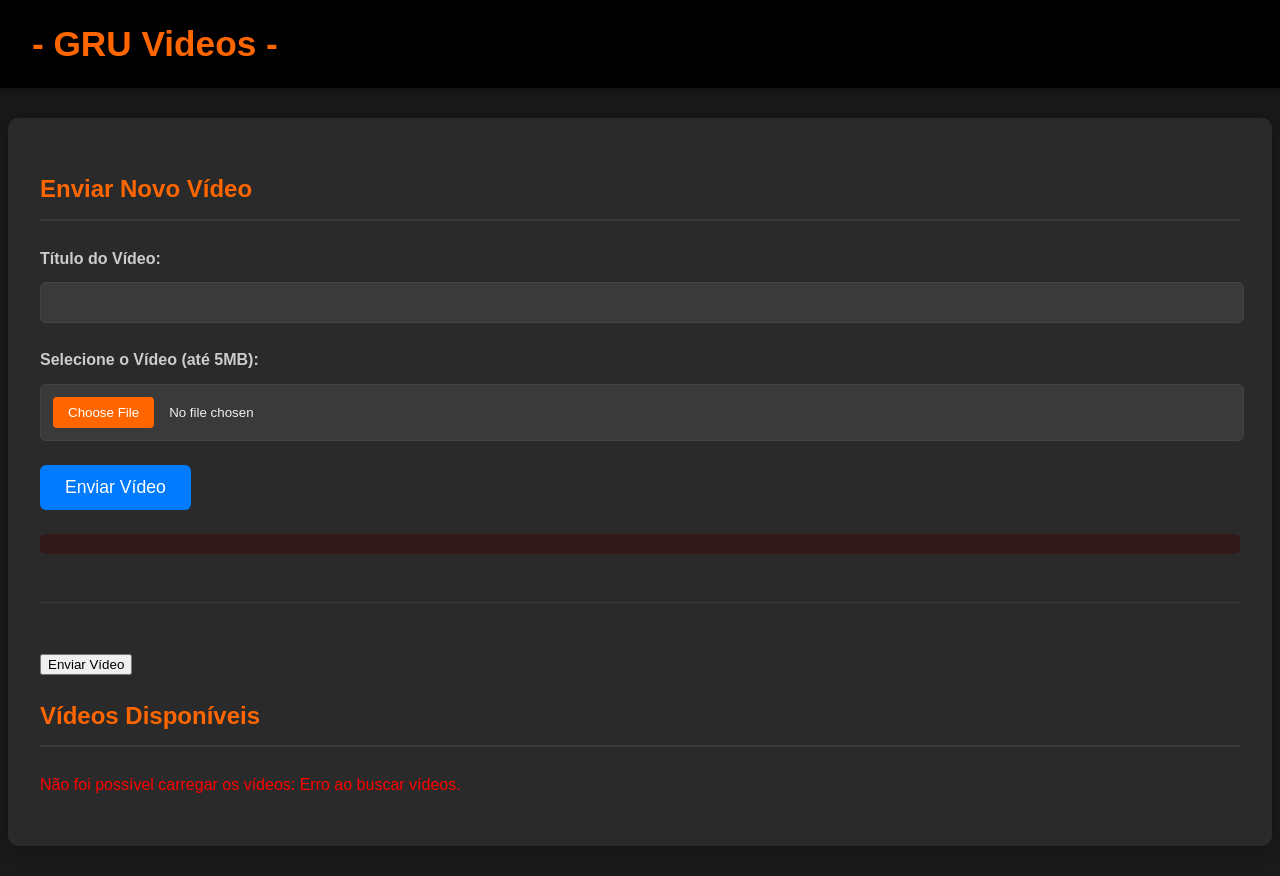
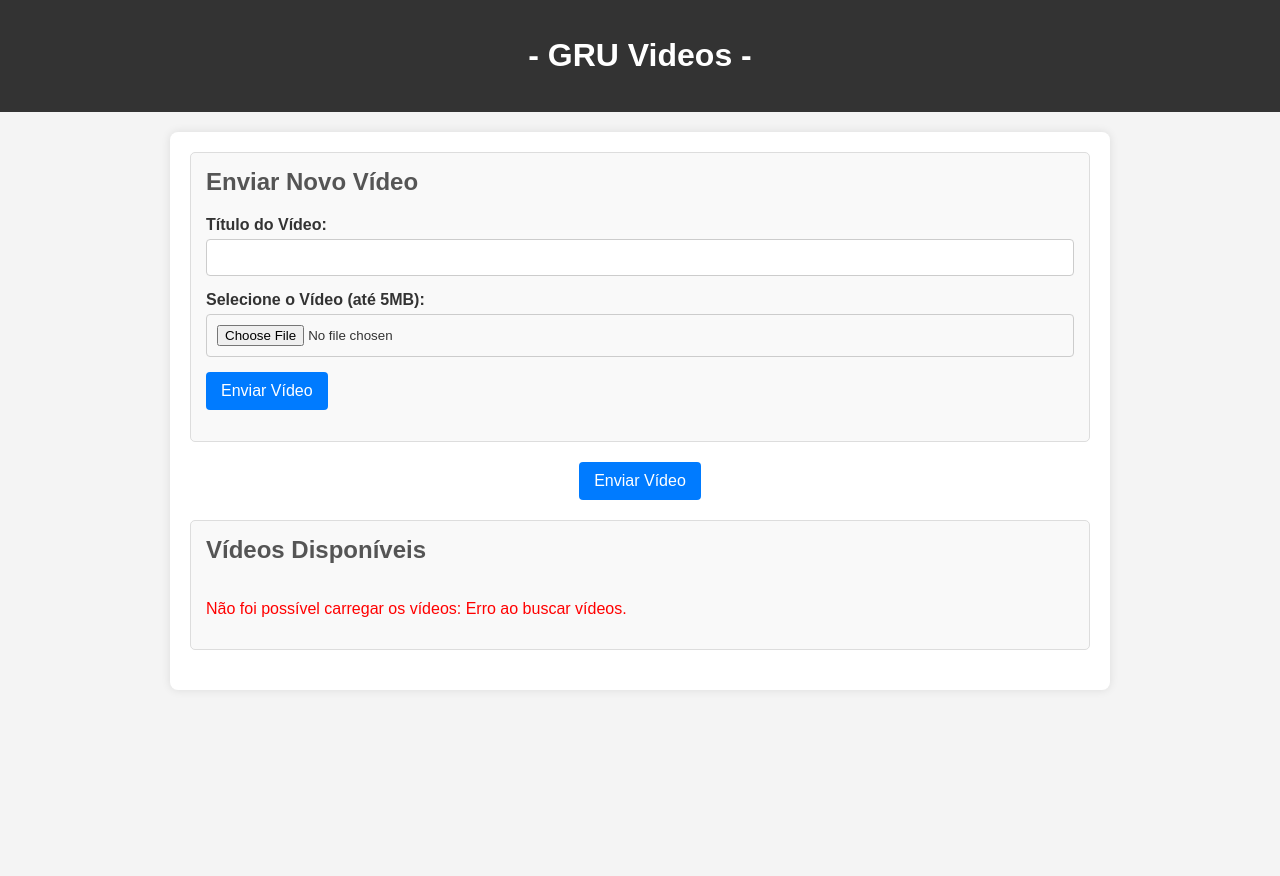
Before and after one commit to Jefersoncostinha3/testevides, a website: page public/index.html in a window 1280 px wide. Both pictures are taken after a click on the button "Enviar Vídeo". After the commit the page ends 800 px from the top, so only its background shows below. Drawn offline with Linux system fonts and the light colour scheme; no server answers.

Commit message:
style.css

```diff
--- a/public/style.css
+++ b/public/style.css
@@ -1,193 +1,140 @@
-/* public/style.css - Tema Dark */
+/* public/style.css */
 
 body {
     font-family: Arial, sans-serif;
     margin: 0;
     padding: 0;
-    background-color: #1a1a1a; /* Fundo escuro */
-    color: #f0f0f0; /* Texto claro */
-    line-height: 1.6;
+    background-color: #f4f4f4;
+    color: #333;
 }
 
 header {
-    background-color: #000000; /* Preto total para o cabeçalho */
-    color: #ff6600; /* Cor de destaque (laranja) para o título */
-    padding: 1rem 2rem;
-    display: flex;
-    justify-content: space-between;
-    align-items: center;
-    box-shadow: 0 2px 10px rgba(0, 0, 0, 0.5); /* Sombra mais evidente */
-}
-
-header h1 {
-    margin: 0;
-    font-size: 2.2rem;
-    text-shadow: 1px 1px 3px rgba(0, 0, 0, 0.7);
-}
-
-header nav button {
-    background-color: #ff6600; /* Botão laranja vibrante */
-    color: white;
-    border: none;
-    padding: 0.7rem 1.5rem;
-    border-radius: 5px;
-    cursor: pointer;
-    font-size: 1rem;
-    transition: background-color 0.3s ease, transform 0.2s ease;
-}
-
-header nav button:hover {
-    background-color: #e05500; /* Laranja um pouco mais escuro no hover */
-    transform: translateY(-2px); /* Efeito sutil ao passar o mouse */
+    background-color: #333;
+    color: #fff;
+    padding: 1rem 0;
+    text-align: center;
 }
 
 main {
-    padding: 2rem;
-    max-width: 1200px;
-    margin: 30px auto; /* Mais espaço nas margens */
-    background-color: #2a2a2a; /* Fundo mais claro que o body para o conteúdo principal */
-    border-radius: 10px;
-    box-shadow: 0 0 20px rgba(0, 0, 0, 0.3); /* Sombra suave */
+    max-width: 900px;
+    margin: 20px auto;
+    padding: 20px;
+    background-color: #fff;
+    border-radius: 8px;
+    box-shadow: 0 0 10px rgba(0, 0, 0, 0.1);
 }
 
-h2 {
-    color: #ff6600; /* Títulos em laranja para destaque */
-    border-bottom: 2px solid #3a3a3a; /* Linha divisória discreta */
-    padding-bottom: 10px;
-    margin-bottom: 25px;
+section {
+    margin-bottom: 20px;
+    padding: 15px;
+    border: 1px solid #ddd;
+    border-radius: 5px;
+    background-color: #f9f9f9;
+}
+
+section h2 {
+    color: #555;
+    margin-top: 0;
+}
+
+form label {
+    display: block;
+    margin-bottom: 5px;
+    font-weight: bold;
+}
+
+form input[type="text"],
+form input[type="file"] {
+    width: calc(100% - 22px);
+    padding: 10px;
+    margin-bottom: 15px;
+    border: 1px solid #ccc;
+    border-radius: 4px;
+}
+
+button {
+    background-color: #007bff;
+    color: white;
+    padding: 10px 15px;
+    border: none;
+    border-radius: 4px;
+    cursor: pointer;
+    font-size: 16px;
+    transition: background-color 0.3s ease;
+}
+
+button:hover {
+    background-color: #0056b3;
+}
+
+#uploadBtn {
+    display: block;
+    margin: 20px auto;
+    width: fit-content;
+}
+
+#message {
+    margin-top: 15px;
+    font-weight: bold;
 }
 
 .hidden {
     display: none;
 }
 
-#uploadSection {
-    margin-bottom: 3rem;
-    padding-bottom: 2rem;
-    border-bottom: 1px solid #3a3a3a; /* Linha mais discreta */
-}
-
-#uploadForm label {
-    display: block;
-    margin-bottom: 0.7rem; /* Mais espaço para as labels */
-    font-weight: bold;
-    color: #cccccc; /* Cor para as labels */
-}
-
-#uploadForm input[type="file"],
-#uploadForm input[type="text"] {
-    display: block;
-    width: calc(100% - 22px); /* Ajuste para padding e borda */
-    padding: 12px;
-    margin-bottom: 1.5rem;
-    border: 1px solid #444444; /* Borda mais escura */
-    background-color: #3a3a3a; /* Fundo do input */
-    color: #f0f0f0; /* Texto do input */
-    border-radius: 6px;
-}
-
-#uploadForm input[type="file"]::file-selector-button {
-    background-color: #ff6600;
-    color: white;
-    border: none;
-    padding: 8px 15px;
-    border-radius: 4px;
-    cursor: pointer;
-    margin-right: 15px;
-    transition: background-color 0.2s ease;
-}
-
-#uploadForm input[type="file"]::file-selector-button:hover {
-    background-color: #e05500;
-}
-
-#uploadForm button[type="submit"] {
-    background-color: #007bff; /* Azul para o botão de enviar */
-    color: white;
-    border: none;
-    padding: 12px 25px;
-    border-radius: 6px;
-    cursor: pointer;
-    font-size: 1.1rem;
-    transition: background-color 0.3s ease, transform 0.2s ease;
-}
-
-#uploadForm button[type="submit"]:hover {
-    background-color: #0056b3;
-    transform: translateY(-2px);
-}
-
-#message {
-    margin-top: 1.5rem;
-    font-weight: bold;
-    color: #ff3333; /* Vermelho para mensagens de erro */
-    background-color: #331a1a; /* Fundo sutil para a mensagem */
-    padding: 10px;
-    border-radius: 5px;
-    text-align: center;
-}
-
-/* Cores específicas para mensagens de sucesso/informação */
-#message[style*="color: green"] {
-    color: #33ff33 !important; /* Verde vibrante para sucesso */
-    background-color: #1a331a;
-}
-#message[style*="color: blue"] {
-    color: #66ccff !important; /* Azul claro para informação */
-    background-color: #1a1a33;
-}
-#message[style*="color: orange"] {
-    color: #ffcc00 !important; /* Laranja para aviso */
-    background-color: #332a1a;
-}
-
-
-.videos-grid {
+#videosContainer {
     display: grid;
     grid-template-columns: repeat(auto-fill, minmax(280px, 1fr));
-    gap: 30px; /* Mais espaço entre os vídeos */
+    gap: 20px;
+    margin-top: 20px;
 }
 
 .video-item {
-    background-color: #333333; /* Fundo do item de vídeo */
-    border: 1px solid #444444; /* Borda sutil */
-    border-radius: 10px;
+    background-color: #fff;
+    border: 1px solid #eee;
+    border-radius: 8px;
     overflow: hidden;
-    box-shadow: 0 4px 15px rgba(0, 0, 0, 0.4); /* Sombra mais profunda */
+    box-shadow: 0 2px 5px rgba(0, 0, 0, 0.05);
     text-align: center;
-    transition: transform 0.2s ease, box-shadow 0.2s ease;
-}
-
-.video-item:hover {
-    transform: translateY(-5px); /* Efeito de elevação ao passar o mouse */
-    box-shadow: 0 8px 20px rgba(0, 0, 0, 0.6);
+    padding-bottom: 15px; /* Espaçamento para o título */
 }
 
 .video-item video {
     width: 100%;
     height: auto;
     display: block;
-    background-color: black;
-    border-bottom: 1px solid #444444; /* Borda entre vídeo e texto */
 }
 
 .video-item h3 {
-    margin: 1rem 0.8rem 0.5rem;
-    font-size: 1.3rem;
-    color: #ff6600; /* Título do vídeo em laranja */
+    margin: 15px 10px 5px;
+    color: #333;
+    font-size: 1.2em;
 }
 
 .video-item p {
-    margin: 0 0.8rem 1.2rem;
-    font-size: 0.95rem;
-    color: #b0b0b0; /* Cor mais clara para a descrição */
+    margin: 0 10px 10px;
+    color: #666;
+    font-size: 0.9em;
 }
 
-footer {
+/* Estilos da Barra de Progresso */
+#progressBarContainer {
+    width: 100%;
+    background-color: #e0e0e0;
+    border-radius: 5px;
+    margin-bottom: 15px;
+    height: 20px; /* Altura da barra */
+    overflow: hidden; /* Garante que a barra interna não vaze */
+    display: none; /* Escondido por padrão */
+}
+
+#progressBar {
+    height: 100%;
+    width: 0%; /* Começa em 0% */
+    background-color: #4CAF50; /* Cor da barra de progresso */
+    border-radius: 5px;
     text-align: center;
-    padding: 2rem;
-    background-color: #000000; /* Rodapé preto */
-    color: #888888; /* Texto do rodapé mais sutil */
-    margin-top: 40px;
-    box-shadow: 0 -2px 10px rgba(0, 0, 0, 0.5);
+    color: white;
+    line-height: 20px; /* Centraliza o texto verticalmente */
+    transition: width 0.3s ease; /* Animação suave */
 }
```
